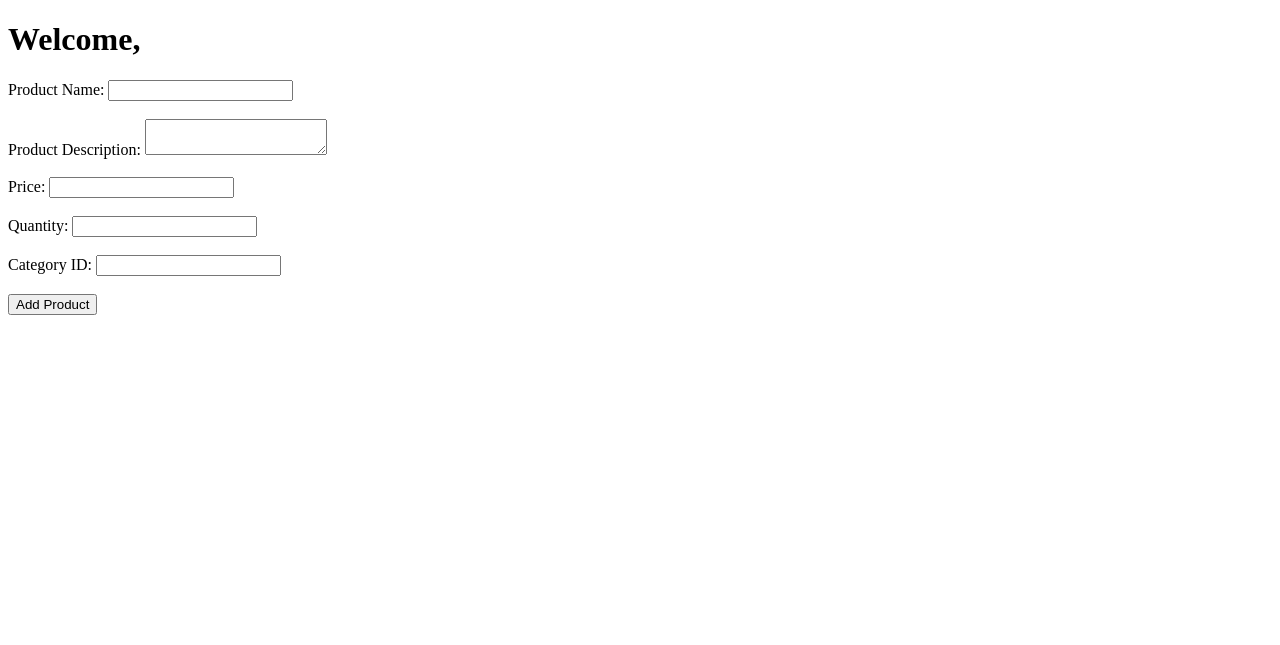
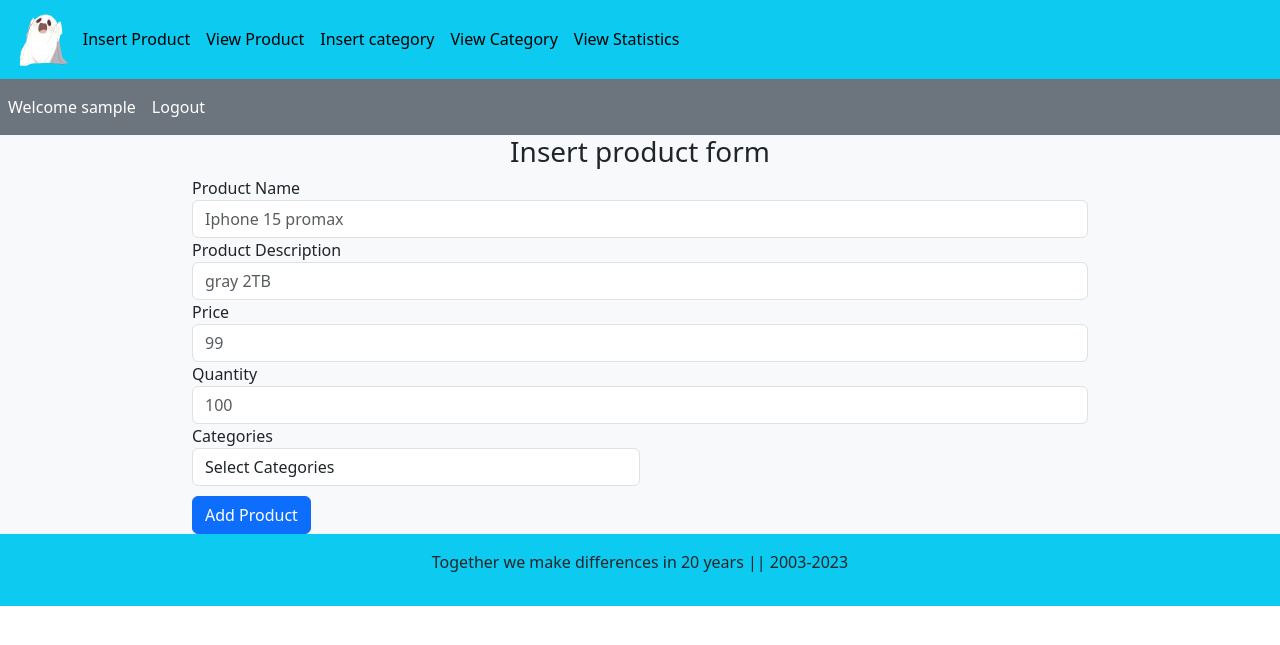
Before and after one commit to tqanh123/E-Commercial_Platform, a PHP site: page /Seller/add_product.php in a window 1280 px wide. Shown: the top 645 px of the page. Run offline with PHP 8.4, Linux system fonts and the light colour scheme; the visitor is signed in with stand-in values (Sample User, id 1); data that the repository does not hold is empty.

Commit message:
update add product

```diff
--- a/EcommerceWebsite/Seller/add_product.php
+++ b/EcommerceWebsite/Seller/add_product.php
@@ -32,32 +32,128 @@
 <!DOCTYPE html>
 <html lang="en">
 <head>
-    <!-- Head content goes here -->
+<meta charset="UTF-8">
+    <meta name="viewport" content="width=device-width, initial-scale=1.0">
+    <title>Ecommerce Website</title>
+    <!-- bootstrap CSS link -->
+    <meta charset="utf-8">
+    <meta name="viewport" content="width=device-width, initial-scale=1">
+    <title>Bootstrap demo</title>
+    <link href="https://cdn.jsdelivr.net/npm/bootstrap@5.3.2/dist/css/bootstrap.min.css" rel="stylesheet"
+     integrity="sha384-T3c6CoIi6uLrA9TneNEoa7RxnatzjcDSCmG1MXxSR1GAsXEV/Dwwykc2MPK8M2HN" crossorigin="anonymous">
+    <!-- font awesome link-->
+    <link rel="stylesheet" href="https://cdnjs.cloudflare.com/ajax/libs/font-awesome/6.4.2/css/all.min.css"
+     integrity="sha512-z3gLpd7yknf1YoNbCzqRKc4qyor8gaKU1qmn+CShxbuBusANI9QpRohGBreCFkKxLhei6S9CQXFEbbKuqLg0DA==" crossorigin="anonymous" referrerpolicy="no-referrer" />
+
+     <!--CSS file-->
+     <link rel="stylesheet" href="../style.css">
 </head>
 <body>
-    <h1>Welcome,
-        <!-- <?php
-    echo $_SESSION['username'];
-    ?> -->
-    </h1>
-    <!-- Seller add product form -->
-    <form action="" method="POST">
-        <label for="product_name">Product Name:</label>
-        <input type="text"  id="product_name" name="product_name" autocomplete="off" required><br><br>
+<!--navbar-->
+<div class="container-fluid p-0">
+    <!-- first child -->
+  <nav class="navbar navbar-expand-lg navbar-light bg-info">
+    <div class="container-fluid">
+      <img src="./image/ghost_logo.png" alt="" class="logo">
+      <button class="navbar-toggler" type="button" data-bs-toggle="collapse" data-bs-target="#navbarSupportedContent" aria-controls="navbarSupportedContent" aria-expanded="false" aria-label="Toggle navigation">
+        <span class="navbar-toggler-icon"></span>
+      </button>
+      <div class="collapse navbar-collapse" id="navbarSupportedContent">
+        <ul class="navbar-nav me-auto mb-2 mb-lg-0">
+          <li class="nav-item">
+            <a class="nav-link active" aria-current="page" href="add_product.php">Insert Product</a>
+          </li>
+          <li class="nav-item">
+          <a class="nav-link active" aria-current="page" href="viewproduct.php">View Product</a>
+          </li>
+          <li class="nav-item">
+          <a class="nav-link active" aria-current="page" href="insertcategory.php">Insert category</a>
+          </li>
+          <li class="nav-item">
+          <a class="nav-link active" aria-current="page" href="viewcategory.php">View Category</a>
+          </li>
+          <li class="nav-item">
+          <a class="nav-link active" aria-current="page" href="statistics.php">View Statistics</a>
+          </li>
+      </div>
+    </div>
+  </nav>
+</div>
+<!-- Second child-->
+<nav class="navbar navbar-expand-lg navbar-dark bg-secondary">
+    <ul class="navbar-nav me-auto">
+        <?php
+            if (!isset($_SESSION['username'])) {
+              echo "<li class='nav-item'> <a class='nav-link active' aria-current='page' href='#'>Welcome Guest</a></li>";
+              echo "<li class='nav-item'> <a class='nav-link active' aria-current='page' href='../user_area/login.php'>Login</a></li>";
+            }
+            else {
+              $name = $_SESSION['username'];
+              echo "<li class='nav-item'> <a class='nav-link active' aria-current='page' href='#'>Welcome $name</a></li>";
+              echo "<li class='nav-item'> <a class='nav-link active' aria-current='page' href='../user_area/logout.php'>Logout</a></li>";
+            }
+        ?>
 
-        <label for="product_description">Product Description:</label>
-        <textarea id="product_description" name="product_description" autocomplete="off" required></textarea><br><br>
+    </ul>
+  </nav>
 
-        <label for="price">Price:</label>
-        <input type="number" id="price" name="price" autocomplete="off" required><br><br>
+  <!-- Seller add product form -->
+  <div class="bg-light" style="">
+    <div>
+        <h3 class="text-center">Insert product form</h3>
+    </div>
+    <!-- <p class="text-center">Communication is at the heart of e-commerce and community</p> -->
 
-        <label for="quantity">Quantity:</label>
-        <input type="number" id="quantity" name="quantity" autocomplete="off" required><br><br>
-
-        <label for="category_id">Category ID:</label>
-        <input type="number" id="category_id" name="category_id" autocomplete="off" required><br><br>
-
-        <input type="submit" name="add_product" value="Add Product">
-    </form>
+    <div>
+        <form action="" method="POST" class="center" style="display:block; width: 70%; margin:auto">
+            <div class="form-group">
+                <div class="form-group">
+                    <label for="inputEmail4">Product Name</label>
+                    <input type="text" class="form-control" id="name" name="product_name" autocomplete="off" required placeholder="Iphone 15 promax">
+                </div>
+            </div>
+            <div class="form-group">
+                <div class="form-group">
+                    <label for="inputEmail4">Product Description</label>
+                    <input type="text" class="form-control" id="product_description" name="product_description" autocomplete="off" required placeholder="gray 2TB">
+                </div>
+            </div>
+            <div class="form-row">
+                <div class="form-group">
+                    <label for="inputEmail4">Price</label>
+                    <input type="number" class="form-control" id="price" name="price" autocomplete="off" required placeholder="99">
+                </div>
+                <div class="form-group">
+                    <label for="inputEmail4">Quantity</label>
+                    <input type="number" class="form-control" id="quantity" name="quantity" autocomplete="off" required placeholder="100">
+                </div>
+            </div>
+            <div class="form-group col-md-6">
+                <label for="inputState">Categories</label>
+                <!-- <select id="inputState" class="form-control"> -->
+                <select id = "category_id" name="category_id" class="form-control">
+                    <option>Select Categories</option>
+                    <?php
+                    //fetch all categories
+                    $category_query = "SELECT Category_Name FROM Category";
+                    $res = $conn->query($category_query);
+                    while ($row = $res->fetch_object()) {
+                        echo "<option class='form-control' value='" . $row->Category_ID . "'>";
+                        echo  " $row->Category_Name";
+                        echo "</option>";
+                    } ?>
+                </select>
+                    <!-- <option selected>Choose...</option>
+                    <option>...</option>
+                </select> -->
+            </div>
+            <button type="submit" name="add_product" class="btn btn-primary" style="margin-top: 10px;">Add Product</button>
+        </form>
+    </div>
+  </div>
+    <!-- last child -->
+    <div class="bg-info p-3 text-center footer">
+        <p>Together we make differences in 20 years || 2003-2023<p>
+    </div>
 </body>
 </html>
--- a/EcommerceWebsite/Seller/shop.php
+++ b/EcommerceWebsite/Seller/shop.php
@@ -52,7 +52,7 @@
       </div>
     </div>
   </nav>
-
+</div>
 <!-- Second child-->
   <nav class="navbar navbar-expand-lg navbar-dark bg-secondary">
     <ul class="navbar-nav me-auto">
--- a/EcommerceWebsite/includes/connect.php
+++ b/EcommerceWebsite/includes/connect.php
@@ -1,9 +1,9 @@
 
 <?php
 
-$servername = "127.0.0.1:3307";
+$servername = "localhost";
 $username = "root";
-$password = "1234";
+$password = "";
 $dbname = "e_commercial";
 
 $conn = new mysqli($servername, $username, $password, $dbname);
```
Also changed, not shown: EcommerceWebsite/Seller/suplier_signup.php (+5 -5 lines), EcommerceWebsite/user_area/signup.php (+7 -7 lines). Lines whose indentation alone changed are shown as unchanged.
